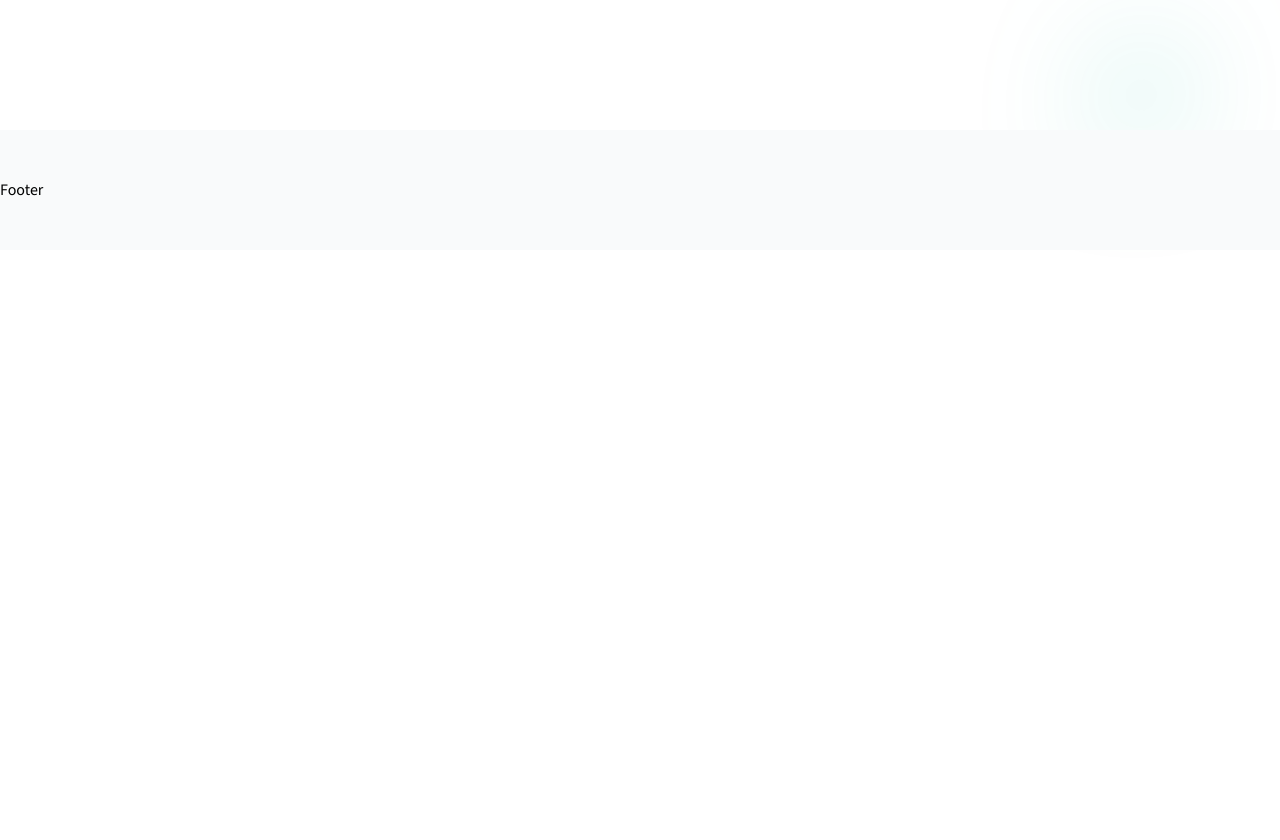
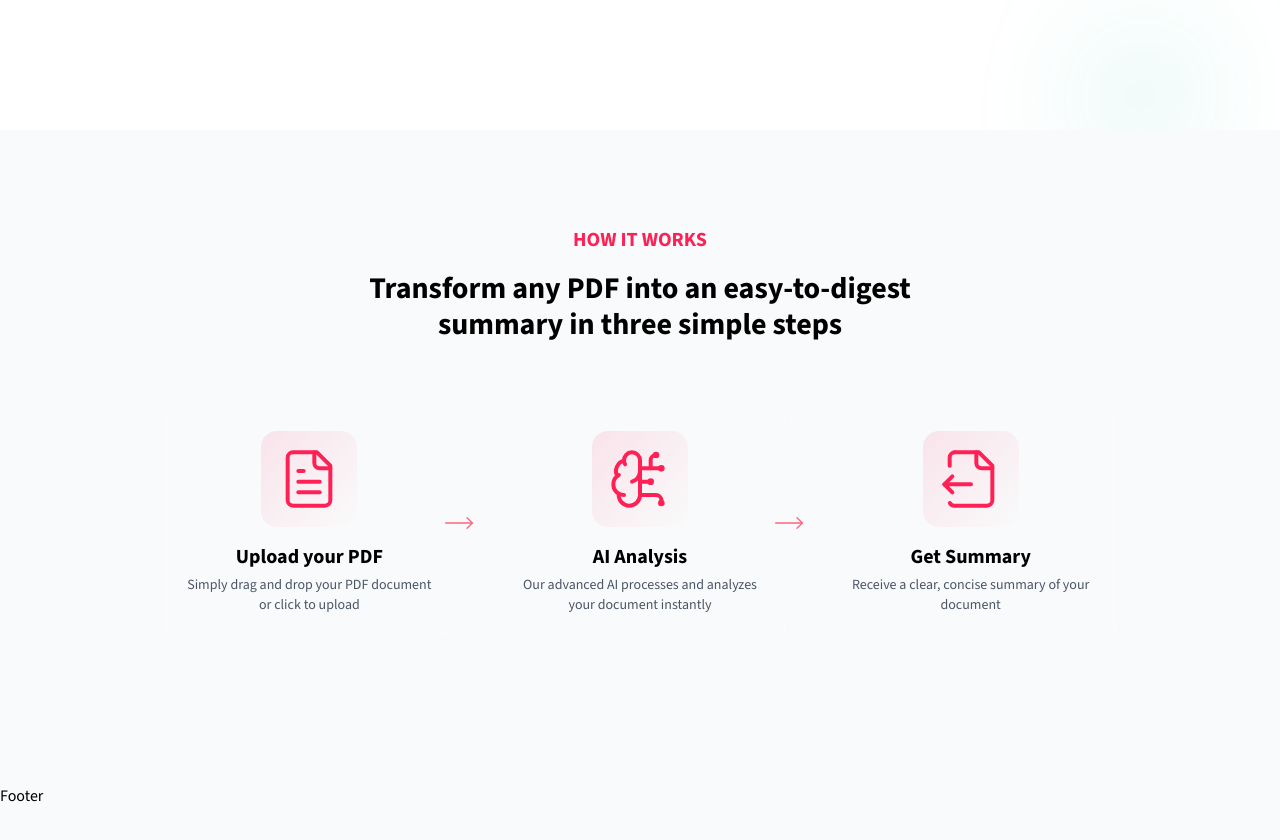
Before and after one commit to NNikoGG/vibe-pdf, a Next.js app: page / in a window 1280 px wide. Shown: the part 860-1700 px from the top of the page. Before the commit the page ends 1110 px from the top, so only its background shows below. Built offline with nearby package versions, Linux system fonts and the light colour scheme.

Commit message:
add how it works section

```diff
--- a/app/page.tsx
+++ b/app/page.tsx
@@ -1,6 +1,7 @@
 import BgGradient from "@/components/common/bg-gradient";
 import DemoSection from "@/components/home/demo-section";
 import HeroSection from "@/components/home/hero-section";
+import HowItWorksSection from "@/components/home/how-it-works";
 
 export default function Home() {
   return (
@@ -9,8 +10,8 @@
       <div className="flex flex-col">
         <HeroSection />
         <DemoSection />
+        <HowItWorksSection />
       </div>
-      {/* <HowItWorksSection /> */}
       {/* <PricingSection /> */}
       {/* <CTASection /> */}
     </div>
--- /dev/null
+++ b/components/home/how-it-works.tsx
@@ -0,0 +1,89 @@
+import { BrainCircuit, FileOutput, FileText, MoveRight } from "lucide-react";
+import { ReactNode } from "react";
+
+type Step = {
+  icon: ReactNode;
+  label: string;
+  description: string;
+};
+
+const steps: Step[] = [
+  {
+    icon: <FileText size={64} strokeWidth={1.5} />,
+    label: "Upload your PDF",
+    description: "Simply drag and drop your PDF document or click to upload",
+  },
+  {
+    icon: <BrainCircuit size={64} strokeWidth={1.5} />,
+    label: "AI Analysis",
+    description:
+      "Our advanced AI processes and analyzes your document instantly",
+  },
+  {
+    icon: <FileOutput size={64} strokeWidth={1.5} />,
+    label: "Get Summary",
+    description: "Receive a clear, concise summary of your document",
+  },
+];
+
+export default function HowItWorksSection() {
+  return (
+    <section className="relative overflow-hidden bg-gray-50">
+      <div className="py-12 lg:py-24 max-w-5xl mx-auto px-4 sm:px-6 lg:px-8">
+        <div
+          aria-hidden="true"
+          className="pointer-events-none absolute inset-0 -z-10 transform-gpu overflow-hidden blur-3xl"
+        >
+          <div
+            className="relative left-[calc(50%+3rem)] aspect-[1155/678] w-[36.125rem] -translate-x-1/2 bg-linear-to-br from-emerald-500 via-teal-500 to-cyan-500 opacity-30 sm:left-[calc(50%+36rem)] sm:w-[72.1875rem]"
+            style={{
+              clipPath:
+                "polygon(74.1% 44.1%, 100% 61.6%, 97.5% 26.9%, 85.5% 0.1%, 80.7% 2%, 72.5% 32.5%, 60.2% 62.4%, 52.4% 68.1%, 47.5% 58.3%, 45.2% 34.5%, 27.5% 76.7%, 0.1% 64.9%, 17.9% 100%, 27.6% 76.8%, 76.1% 97.7%, 74.1% 44.1%)",
+            }}
+          />
+        </div>
+        <div className="text-center mb-16">
+          <h2 className="font-bold text-xl uppercase mb-4 text-rose-500">
+            How it works
+          </h2>
+          <h3 className="font-bold text-3xl max-w-2xl mx-auto">
+            Transform any PDF into an easy-to-digest summary in three simple
+            steps
+          </h3>
+        </div>
+        <div className="grid grid-cols-1 md:grid-cols-3 gap-8 max-w-6xl mx-auto relative">
+          {steps.map((step, idx) => (
+            <div className="relative flex items-stretch">
+              <StepItem key={idx} {...step} />
+              {idx < steps.length - 1 && (
+                <div className="hidden md:block absolute top-1/2 -right-4 transform -translate-y-1/2 z-10">
+                  <MoveRight
+                    size={32}
+                    strokeWidth={1}
+                    className="text-rose-400"
+                  />
+                </div>
+              )}
+            </div>
+          ))}
+        </div>
+      </div>
+    </section>
+  );
+}
+
+function StepItem({ icon, label, description }: Step) {
+  return (
+    <div className="relative p-6 rounded-2xl bg-white/5 backdrop-blur-xs border border-white/10 hover:border-rose-500/50 transition-colors group w-full">
+      <div className="flex flex-col gap-4 h-full">
+        <div className="flex items-center justify-center h-24 w-24 mx-auto rounded-2xl bg-linear-to-br from-rose-500/10 to-transparent group-hover:from-rose-500/20 transition-colors">
+          <div className="text-rose-500">{icon}</div>
+        </div>
+        <div className="flex flex-col flex-1 gap-1 justify-between">
+          <h4 className="text-center font-bold text-xl">{label}</h4>
+          <p className="text-center text-gray-600 text-sm">{description}</p>
+        </div>
+      </div>
+    </div>
+  );
+}
```
